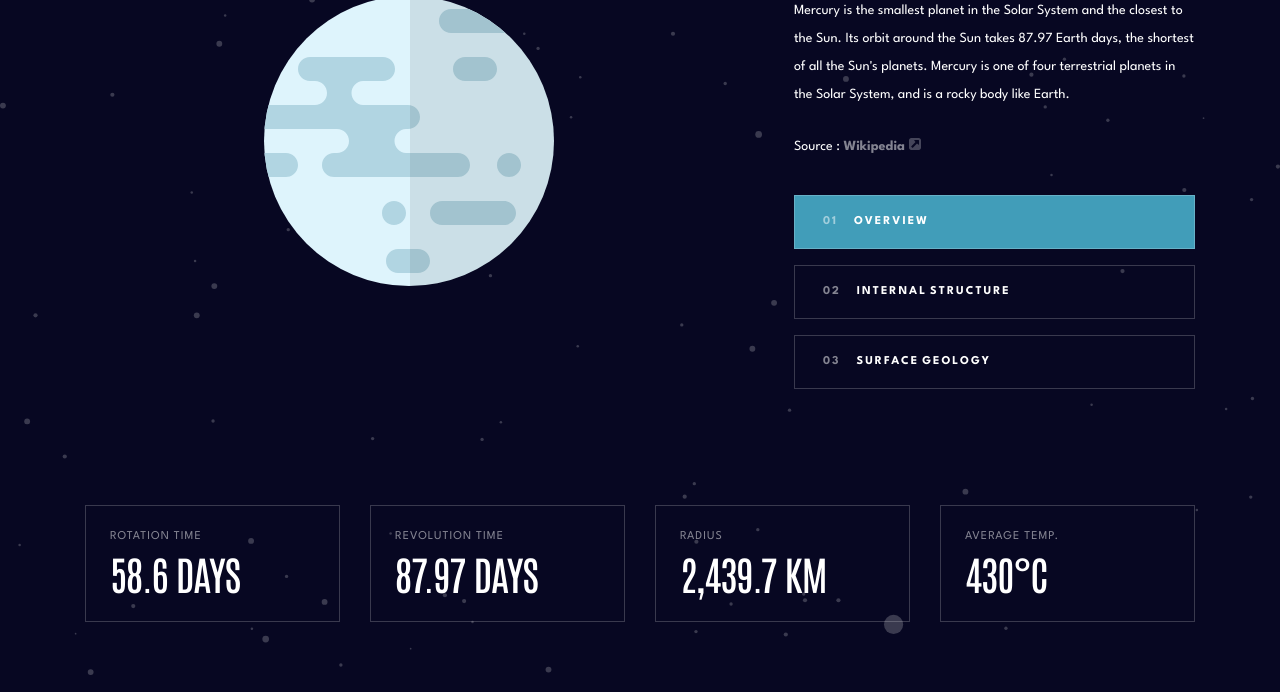
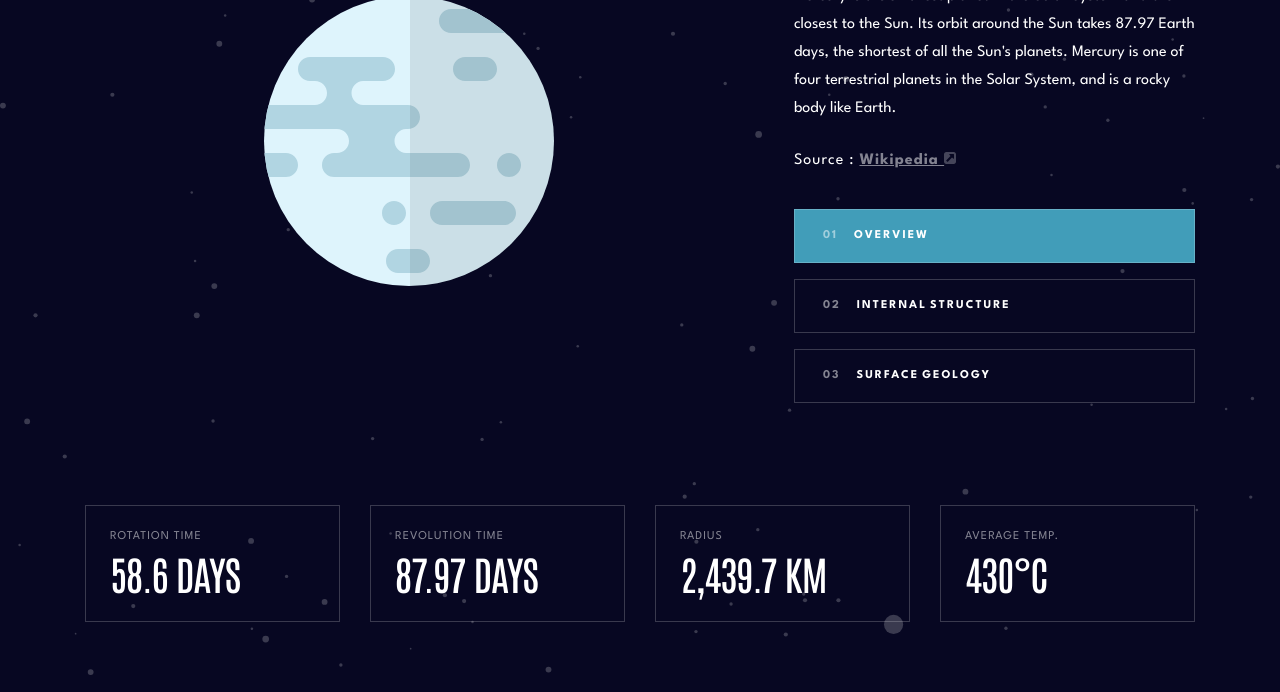
Before and after one commit to karolbanat/planets-fact-site, a website: page index.html in a window 1280 px wide. Shown: the part 339-1031 px from the top of the page. Drawn offline with Linux system fonts and the light colour scheme.

Commit message:
Fonts adjustments

```diff
--- a/src/sass/abstracts/_variables.scss
+++ b/src/sass/abstracts/_variables.scss
@@ -29,8 +29,7 @@ $colors: (
 $font-sizes: (
 	small: (
 		200: 1.2rem,
-		300: 1.2rem,
-		400: 1.2rem,
+		400: 1.4rem,
 		600: 2rem,
 		700: 4rem,
 		logo: 2.8rem,
@@ -42,8 +41,7 @@ $font-sizes: (
 		nav-link: 1.1rem,
 	),
 	large: (
-		300: 1.4rem,
-		400: 1.4rem,
+		400: 1.6rem,
 		600: 4rem,
 		700: 8rem,
 	),
--- a/src/sass/base/_base.scss
+++ b/src/sass/base/_base.scss
@@ -1,5 +1,5 @@
 body {
-	font-size: var(--fz-300);
+	font-size: var(--fz-400);
 	font-family: var(--ff-primary);
 	font-weight: var(--fw-400);
 	color: var(--clr-neutral-100);
--- a/src/sass/components/_planet-facts.scss
+++ b/src/sass/components/_planet-facts.scss
@@ -65,6 +65,7 @@
 			margin-inline: auto;
 			@include mxn.mq(medium) {
 				margin-inline: unset;
+				line-height: 1.75;
 			}
 		}
 	}
@@ -86,6 +87,7 @@
 	&__source {
 		margin-block-start: 3.2rem;
 		font-size: var(--fz-400);
+		letter-spacing: 1px;
 		@include mxn.mq(medium) {
 			margin-block-start: 2.4rem;
 		}
--- a/src/sass/components/_source-link.scss
+++ b/src/sass/components/_source-link.scss
@@ -1,5 +1,5 @@
 .source-link {
-	text-decoration: none;
+	text-decoration: underline;
 	font-weight: var(--fw-700);
 	color: var(--clr-neutral-100);
 	opacity: 0.5;
```
Also changed, not shown: dist/css/main.min.css.
